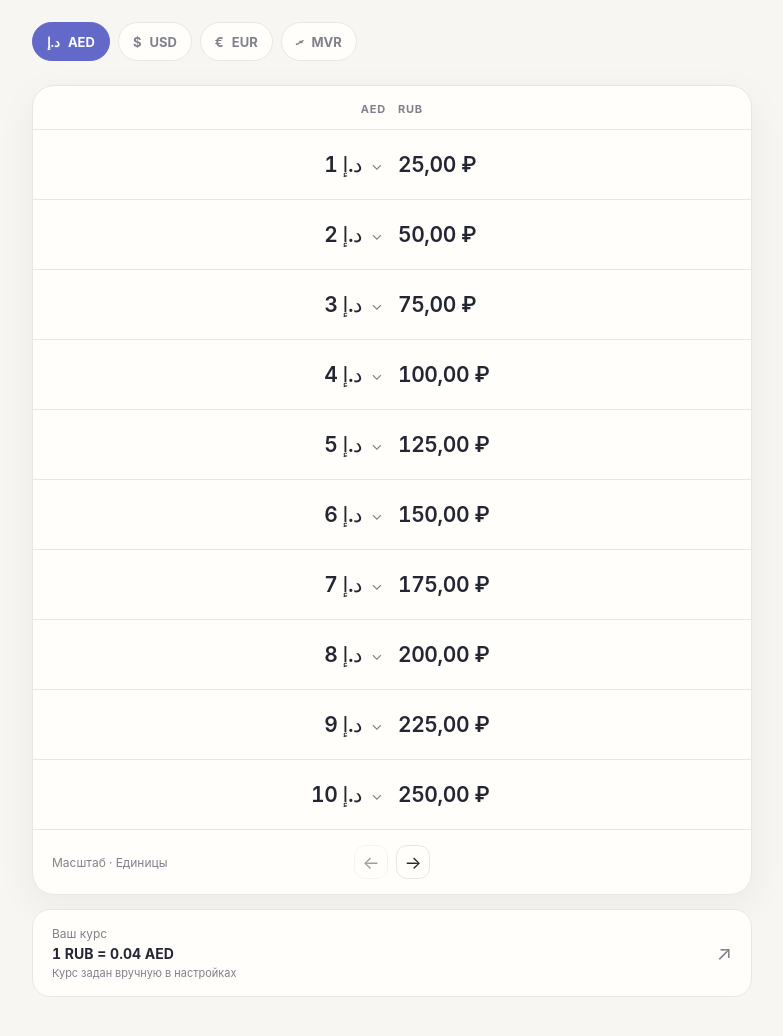
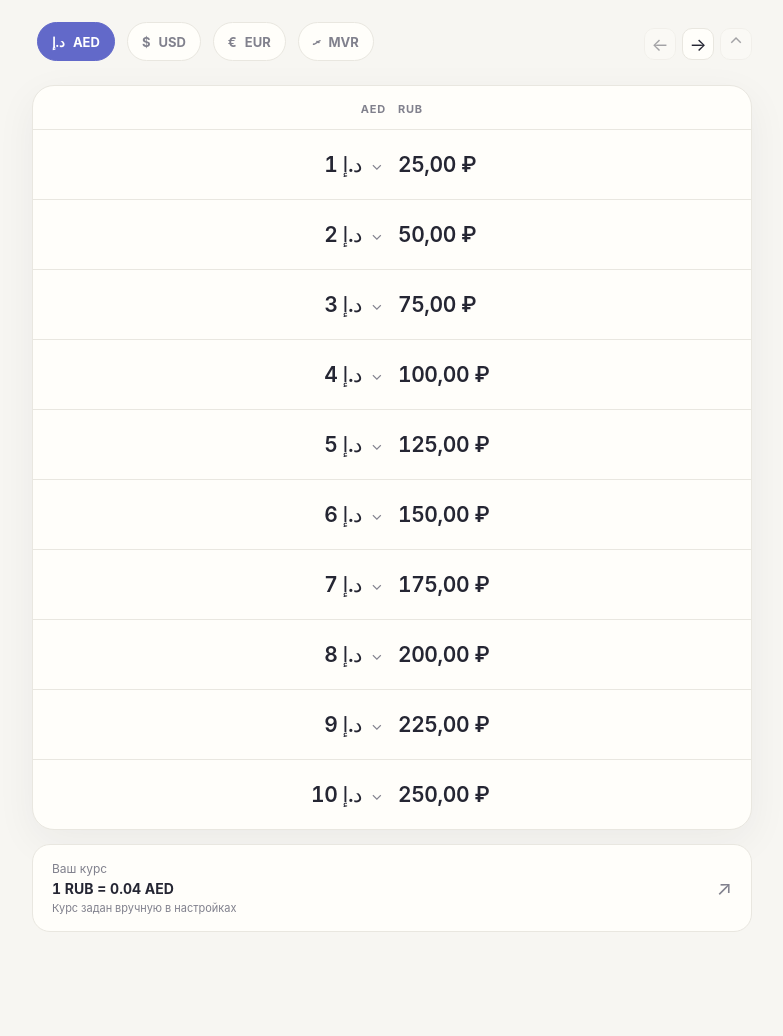
Before and after one commit to OopsPoops/exchange, a plain HTML site: page index.html in a window 1280 px wide. Shown: the part 192-1228 px from the top of the page, without its empty margins (248-1031 px from the left). After the commit the page ends 1172 px from the top, so only its background shows below. Drawn offline with Linux system fonts and the light colour scheme.

Commit message:
Move range controls beside currency switcher (#3)
* Add EUR and Maldives currency

Co-authored-by: Copilot App <223556219+Copilot@users.noreply.github.com>

* Move range controls beside currencies

Co-authored-by: Copilot App <223556219+Copilot@users.noreply.github.com>

---------

Co-authored-by: Copilot App <223556219+Copilot@users.noreply.github.com>

```diff
--- a/index.html
+++ b/index.html
@@ -90,8 +90,10 @@
     }
     .swap-button:hover { background: var(--accent-soft); transform: rotate(180deg); }
     .rate-note { margin: 8px 0 0; color: var(--muted); font-size: 13px; }
-    .currency-switcher { display: flex; gap: 8px; overflow-x: auto; margin: 0 -2px 17px; padding: 2px 2px 7px; scrollbar-width: none; }
+    .currency-toolbar { display: flex; align-items: center; gap: 10px; margin-bottom: 17px; }
+    .currency-switcher { display: flex; flex: 1; min-width: 0; gap: 12px; overflow-x: auto; margin: 0; padding: 2px 5px 7px; scrollbar-width: none; }
     .currency-switcher::-webkit-scrollbar { display: none; }
+    .currency-actions { display: flex; flex: none; align-items: center; gap: 6px; }
     .currency-chip {
       flex: none; display: inline-flex; align-items: center; gap: 8px; min-height: 39px;
       padding: 0 14px; border: 1px solid var(--line); border-radius: 999px;
@@ -139,20 +141,14 @@
     }
     .amount-input:focus { box-shadow: 0 1px 0 var(--accent); }
     @keyframes row-in { from { opacity: 0; transform: translateY(5px); } to { opacity: 1; transform: translateY(0); } }
-    .table-controls {
-      display: grid; grid-template-columns: minmax(0, 1fr) auto minmax(0, 1fr); align-items: center; gap: 12px;
-      padding: 15px 19px; border-top: 1px solid var(--line);
-    }
-    .range-label { color: var(--muted); font-size: 12px; }
-    .range-actions { display: flex; align-items: center; justify-content: center; gap: 8px; }
     .range-button {
-      width: 34px; height: 34px; border: 1px solid var(--line); border-radius: 11px;
+      width: 32px; height: 32px; border: 1px solid var(--line); border-radius: 10px;
       background: var(--surface); cursor: pointer; font-size: 18px; transition: background .18s ease, transform .16s ease;
     }
     .range-button:hover { background: var(--accent-soft); }
     .range-button:active { transform: scale(.92); }
-    .range-button:disabled { opacity: .45; cursor: default; }
-    .collapse-button { justify-self: end; }
+    .range-button:disabled { opacity: .4; cursor: default; }
+    .range-button:disabled:hover { background: var(--surface); }
     .rate-card {
       display: flex; align-items: center; justify-content: space-between; gap: 14px;
       margin-top: 14px; padding: 16px 19px; border: 1px solid var(--line);
@@ -244,19 +240,18 @@
       <p id="rate-note" class="rate-note"></p>
     </section>
 
-    <nav id="currency-switcher" class="currency-switcher" aria-label="Активная валюта"></nav>
+    <div class="currency-toolbar">
+      <nav id="currency-switcher" class="currency-switcher" aria-label="Активная валюта"></nav>
+      <div class="currency-actions">
+        <button id="range-down" class="range-button" type="button" aria-label="Уменьшить масштаб">←</button>
+        <button id="range-up" class="range-button" type="button" aria-label="Увеличить масштаб">→</button>
+        <button id="collapse-all" class="range-button" type="button" aria-label="Свернуть все" title="Свернуть все" disabled>⌃</button>
+      </div>
+    </div>
 
     <section class="conversion-card" aria-label="Таблица конвертации">
       <div class="table-head"><span id="source-heading">AED</span><span id="target-heading">RUB</span></div>
       <div id="conversion-list" class="conversion-list"></div>
-      <div class="table-controls">
-        <span id="range-label" class="range-label">Диапазон сумм</span>
-        <div class="range-actions">
-          <button id="range-down" class="range-button" type="button" aria-label="Уменьшить масштаб">←</button>
-          <button id="range-up" class="range-button" type="button" aria-label="Увеличить масштаб">→</button>
-        </div>
-        <button id="collapse-all" class="range-button collapse-button" type="button" aria-label="Свернуть все" title="Свернуть все" hidden>⌃</button>
-      </div>
     </section>
 
     <aside class="rate-card">
@@ -366,7 +361,7 @@
       const els = {
         pairTitle: $('pair-title'), rateNote: $('rate-note'), switcher: $('currency-switcher'),
         sourceHeading: $('source-heading'), targetHeading: $('target-heading'), list: $('conversion-list'),
-        rangeLabel: $('range-label'), rateValue: $('rate-value'), overlay: $('settings-overlay'),
+        rateValue: $('rate-value'), overlay: $('settings-overlay'),
         baseSelect: $('base-currency'), currencies: $('currency-settings'), addForm: $('add-currency-form'),
         newQuoteLabel: $('new-quote-label'), newQuotePrefix: $('new-quote-prefix'), newQuoteSuffix: $('new-quote-suffix'),
         themeButton: $('theme-button'), toast: $('toast')
@@ -629,11 +624,9 @@
         els.targetHeading.textContent = target;
         els.rateNote.textContent = quoteText(active);
         els.rateValue.textContent = quoteText(active);
-        const levels = ['Единицы', 'Десятки', 'Сотни'];
-        els.rangeLabel.textContent = `Масштаб · ${levels[state.rangeLevel]}`;
         $('range-down').disabled = state.rangeLevel === 0;
         $('range-up').disabled = state.rangeLevel === 2;
-        $('collapse-all').hidden = state.expandedPath.length === 0;
+        $('collapse-all').disabled = state.expandedPath.length === 0;
 
         els.switcher.innerHTML = state.currencies
           .filter(item => item.code !== state.base)
```
